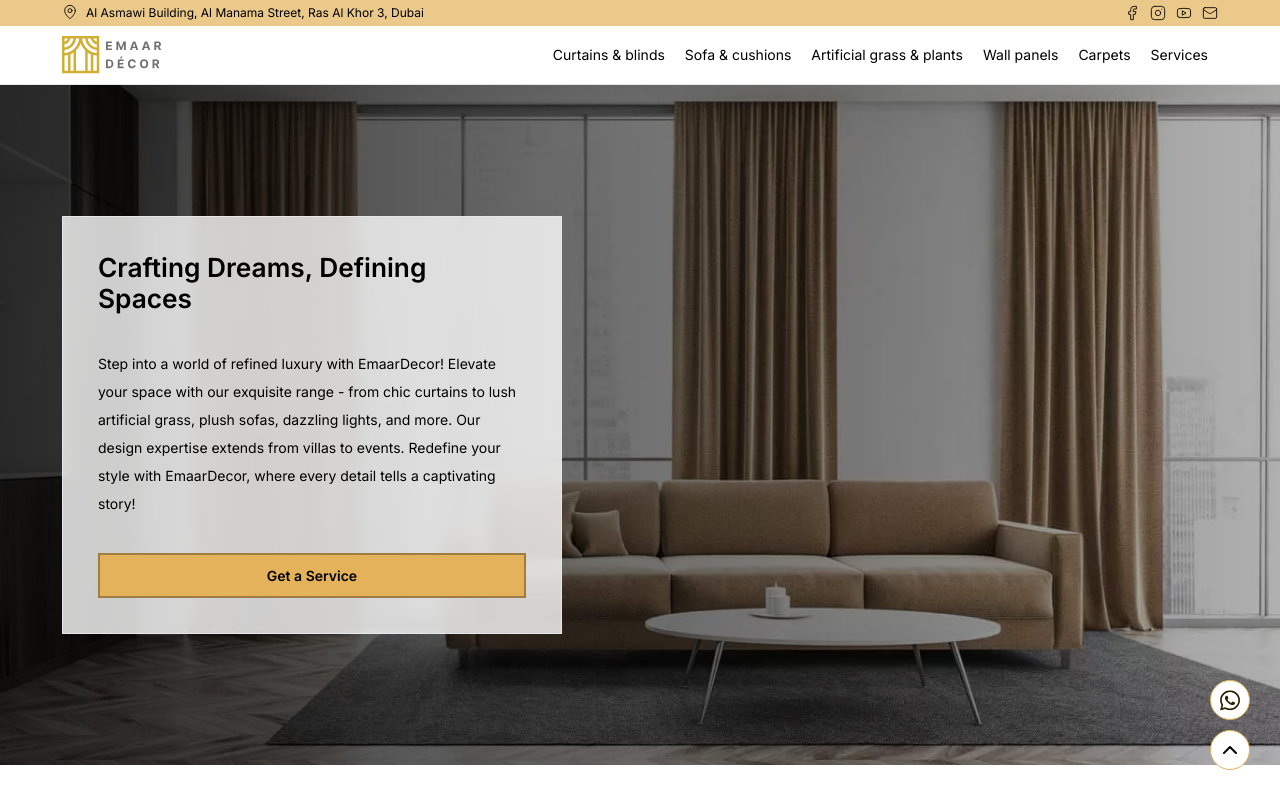
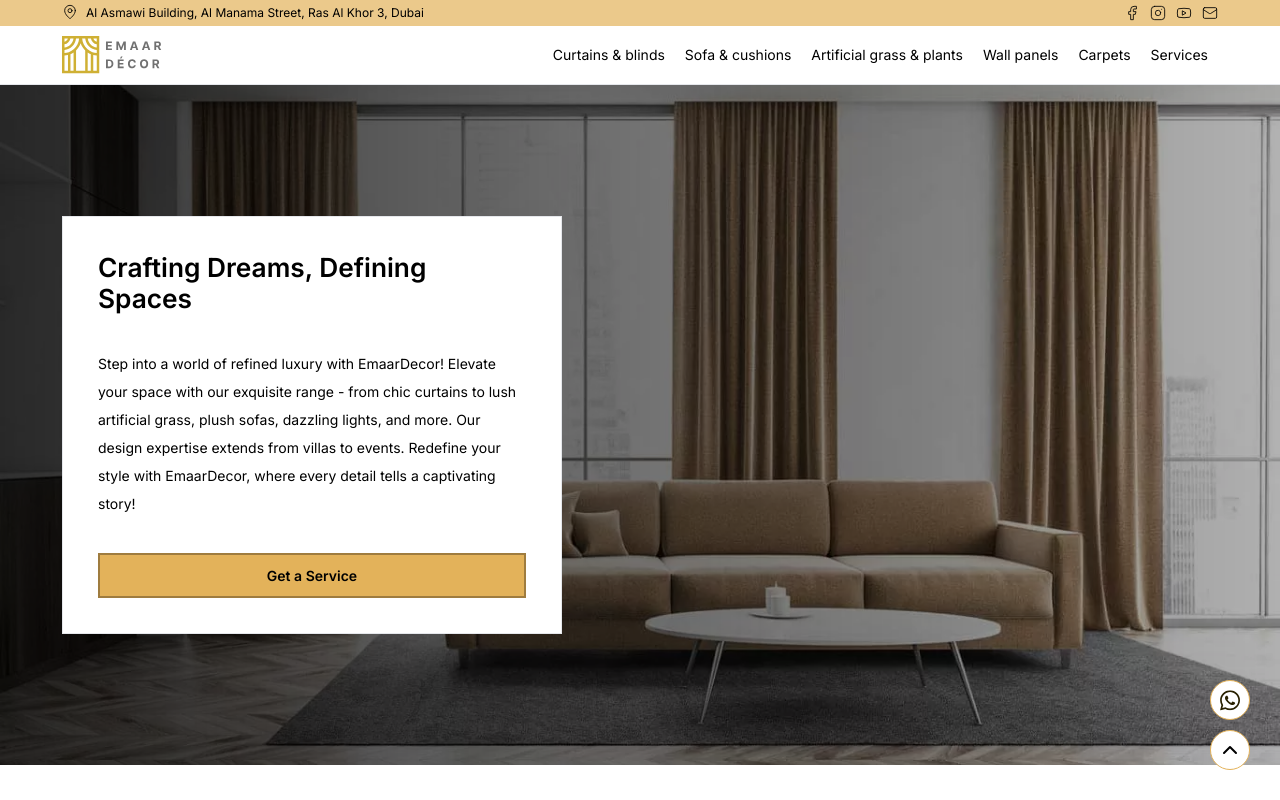
Before and after one commit to crescents-stack/emaardecor, a Next.js app: page / in a window 1280 px wide. Shown: the top 800 px of the page. Built offline with nearby package versions, Linux system fonts and the light colour scheme.

Commit message:
metadata and ico added

```diff
--- a/src/components/pages/homehero.tsx
+++ b/src/components/pages/homehero.tsx
@@ -7,7 +7,7 @@ const HomeHero = () => {
       <div className="absolute top-0 left-0 w-full h-full flex items-center justify-center bg-gradient-to-r from-black/80 to-black/30 z-10">
         <div className="container flex items-center justify-center md:justify-start">
           <FadeIn>
-            <div className="bg-white/80 backdrop-blur max-w-[500px] h-full flex flex-col gap-10 p-5 lg:p-10 border">
+            <div className="bg-white max-w-[500px] h-full flex flex-col gap-10 p-5 lg:p-10 border">
               <h1 className="text-primary font-semibold text-2xl lg:text-3xl">
                 Crafting Dreams, Defining Spaces
               </h1>
```
